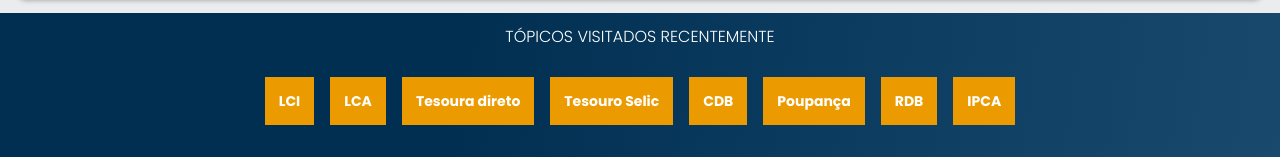
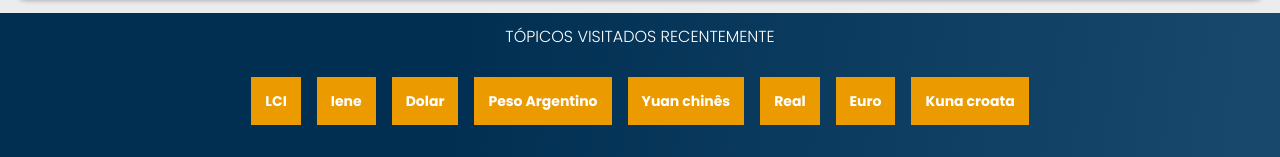
Before and after one commit to vitin0997/Moedas-do-Mundo-, a plain HTML site: page index.html in a window 1280 px wide. Shown: the part 793-950 px from the top of the page. Drawn offline with nearby package versions, Linux system fonts and the light colour scheme.

Commit message:
Update index.html

```diff
--- a/index.html
+++ b/index.html
@@ -29,17 +29,18 @@
         <div class="swiper-wrapper">
           <div class="swiper-slide">
             <a href="https://brasilescola.uol.com.br/economia/dolar.htm" target="_blank">
-              <img src="https://encrypted-tbn0.gstatic.com/images?q=tbn:ANd9GcQwb3T7tqOqU9uNdHoCvI1SvNm6cBm-eyH6OpIH6QMuym49HIK2GdawwdzWiHTYDoijQjg&usqp=CAU" alt="DOLAR">
+              <img src="https://img.elo7.com.br/product/zoom/3996220/tela-para-quadro-100x50-nota-de-100-dolares-americanos-dollar.jpg" alt="DOLAR">
+
             </a>
           </div>
           <div class="swiper-slide">
-            <a href="https://brasilescola.uol.com.br/economia/dolar.htm" target="_blank">
-              <img src="https://s1.static.brasilescola.uol.com.br/be/e/euro.jpg" alt="DOLAR">
+            <a href="https://brasilescola.uol.com.br/economia/euro.htm" target="_blank">
+              <img src="https://s1.static.brasilescola.uol.com.br/be/e/euro.jpg" alt="euro">
             </a>
           </div>
           <div class="swiper-slide">
-            <a href="https://atendimento.xpi.com.br/artigo/2025-o-que-e-e-como-investir-em-lci-e-lca" target="_blank">
-              <img src="https://i.ytimg.com/vi/_Rju9zKg2fs/maxresdefault.jpg" alt="LCI e LCA">
+            <a href="https://brasilescola.uol.com.br/historiab/moedas-do-brasil.htm" target="_blank">
+              <img src="https://www.bcb.gov.br/novasnotas/assets/img/section/200/200_front.jpg" alt="Reais">
             </a>
           </div>
           <!-- Outros slides -->
@@ -58,9 +59,9 @@
         </div>
         <div class="card__botões">
           <ul class="botões">
-            <li class="botões__item"><img style="width: 150px; height: auto;" src="https://i.ytimg.com/vi/AdxOee_aik4/hq720.jpg?sqp=-oaymwEhCK4FEIIDSFryq4qpAxMIARUAAAAAGAElAADIQj0AgKJD&rs=AOn4CLAyDoLwof1KqBD7CKY7MCcH_ZeYxQ" class="descrição__imagem">
-              <a href="https://www.google.com/url?sa=i&url=https%3A%2F%2Fm.youtube.com%2Fwatch%3Fv%3Dfxwpj5-EZrY&psig=AOvVaw1W0wEjESFYTkYLZD9fIXd3&ust=1730918782415000&source=images&cd=vfe&opi=89978449&ved=0CBQQjRxqFwoTCKiP54rtxYkDFQAAAAAdAAAAABAE" target="_blank"></a>
-            <li class="botões__item"><img style="width: 150px; height: auto;" src="https://i.ytimg.com/vi/fxwpj5-EZrY/hq720.jpg?sqp=-oaymwEhCK4FEIIDSFryq4qpAxMIARUAAAAAGAElAADIQj0AgKJD&rs=AOn4CLAF6i4puNWquuljsFULneWs77KrjA" class="descrição__imagem">
+            <li class="botões__item"><img style="width: 150px; height: auto;" src="https://i.ytimg.com/vi/upmj5m57zTI/hq720.jpg?sqp=-oaymwEhCK4FEIIDSFryq4qpAxMIARUAAAAAGAElAADIQj0AgKJD&rs=AOn4CLAoGDdJYKDErPCYeRWEofEJs6GVgQ"descrição__imagem">
+              <a href="https://www.google.com/url?sa=i&url=https%3A%2F%2Fm.youtube.com%2Fwatch%3Fv%3Dfxwpj5-EZrY&psig=AOvVaw1W0wEjESFYTkYLZD9fIXd3&ust=1730918782415000&source=imagesZeYxQ" &cd=vfe&opi=89978449&ved=0CBQQjRxqFwoTCKiP54rtxYkDFQAAAAAdAAAAABAE" target="_blank"></a>
+            <li class="botões__item"><img style="width: 150px; height: auto;" src="https://i.ytimg.com/vi/Y4mB_nTDl-s/maxresdefault.jpg" class="descrição__imagem">
               <a href="https://i.ytimg.com/vi/AdxOee_aik4/hq720.jpg?sqp=-oaymwEhCK4FEIIDSFryq4qpAxMIARUAAAAAGAElAADIQj0AgKJD&rs=AOn4CLAyDoLwof1KqBD7CKY7MCcH_ZeYxQ" target="_blank">
 
             </li>
@@ -82,25 +83,28 @@
     <ul class="tópicos__lista">
       <li class="tópicos__item"><a href="#" class="tópicos__link">LCI</a></li>
       <li class="tópicos__item">
-        <a href="#" class="tópicos__link"> LCA</a>
+        <a href="#" class="tópicos__link">Iene</a>
       </li>
       <li class="tópicos__item">
-        <a href="#" class="tópicos__link">Tesoura direto</a>
+        <a href="#" class="tópicos__link">Dolar</a>
       </li>
       <li class="tópicos__item">
-        <a href="#" class="tópicos__link">Tesouro Selic</a>
+        <a href="#" class="tópicos__link">Peso Argentino
+        </a>
       </li>
       <li class="tópicos__item">
-        <a href="#" class="tópicos__link">CDB</a>
+        <a href="#" class="tópicos__link">
+          Yuan chinês</a>
       </li>
       <li class="tópicos__item">
-        <a href="#" class="tópicos__link">Poupança</a>
+        <a href="#" class="tópicos__link">Real </a>
       </li>
       <li class="tópicos__item">
-        <a href="#" class="tópicos__link">RDB</a>
+        <a href="#" class="tópicos__link">Euro</a>
       </li>
       <li class="tópicos__item">
-        <a href="#" class="tópicos__link">IPCA</a>
+        <a href="#" class="tópicos__link">Kuna croata
+        </a>
       </li>
     </ul>
   </section>
```
